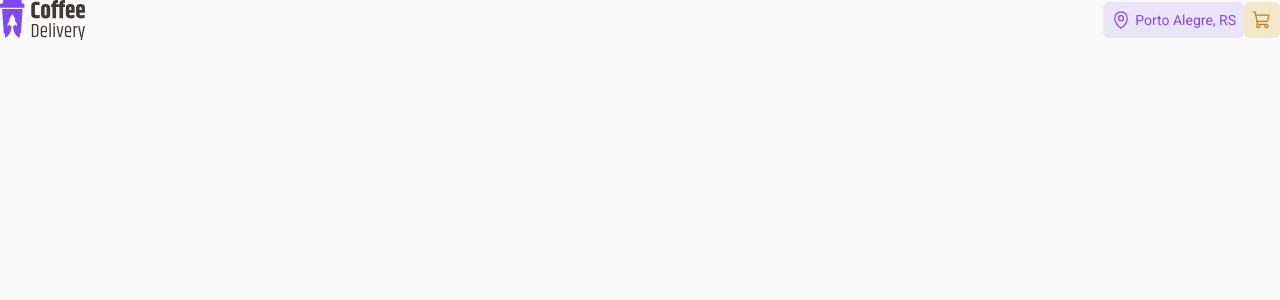
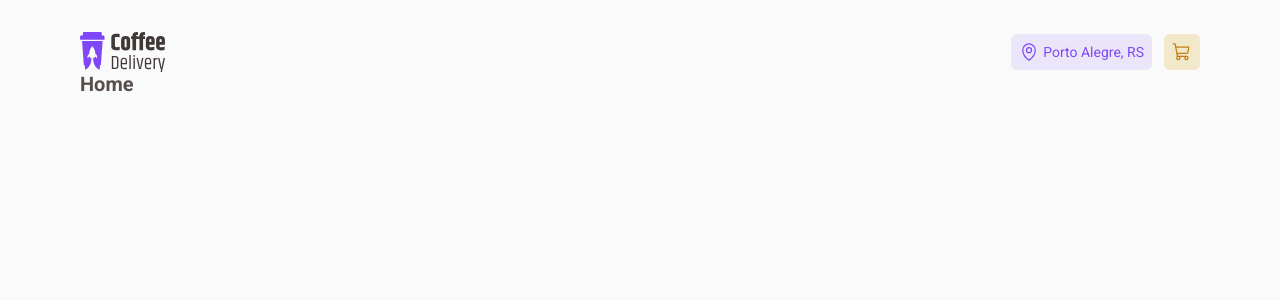
Before and after one commit to oigabrielteodoro/coffee-delivery, a React (Vite) app: page / in a window 1280 px wide. Shown: the top 300 px of the page. Built offline with nearby package versions, Linux system fonts and the light colour scheme.

Commit message:
feat(pages): add react-router-dom

```diff
--- a/package.json
+++ b/package.json
@@ -12,6 +12,7 @@
     "phosphor-react": "1.4.1",
     "react": "^18.2.0",
     "react-dom": "^18.2.0",
+    "react-router-dom": "6.4.1",
     "styled-components": "5.3.6"
   },
   "devDependencies": {
--- a/src/App.tsx
+++ b/src/App.tsx
@@ -1,13 +1,17 @@
+import { BrowserRouter } from "react-router-dom";
 import { ThemeProvider } from "styled-components";
-import { Header } from "./components/Header";
 
 import { GlobalStyle } from "./styles/global";
 import { defaultTheme } from "./styles/themes/default";
 
+import { Router } from "./Router";
+
 export function App() {
   return (
     <ThemeProvider theme={defaultTheme}>
-      <Header />
+      <BrowserRouter>
+        <Router />
+      </BrowserRouter>
       <GlobalStyle />
     </ThemeProvider>
   );
--- /dev/null
+++ b/src/Router.tsx
@@ -0,0 +1,18 @@
+import { Routes, Route } from "react-router-dom";
+
+import { Home } from "./pages/Home";
+import { Checkout } from "./pages/Checkout";
+import { Success } from "./pages/Success";
+import { DefaultLayout } from "./layouts/DefaultLayout";
+
+export function Router() {
+  return (
+    <Routes>
+      <Route path="/" element={<DefaultLayout />}>
+        <Route path="/" element={<Home />} />
+        <Route path="/checkout" element={<Checkout />} />
+        <Route path="/success" element={<Success />} />
+      </Route>
+    </Routes>
+  );
+}
--- a/src/components/Header/Header.styles.ts
+++ b/src/components/Header/Header.styles.ts
@@ -9,4 +9,6 @@ export const HeaderContainer = styled.header`
 export const Actions = styled.div`
   display: flex;
   align-items: center;
+
+  column-gap: 1.2rem;
 `;
```
Also changed, not shown: 1 other file (tests, documents, lock files or other folders).
